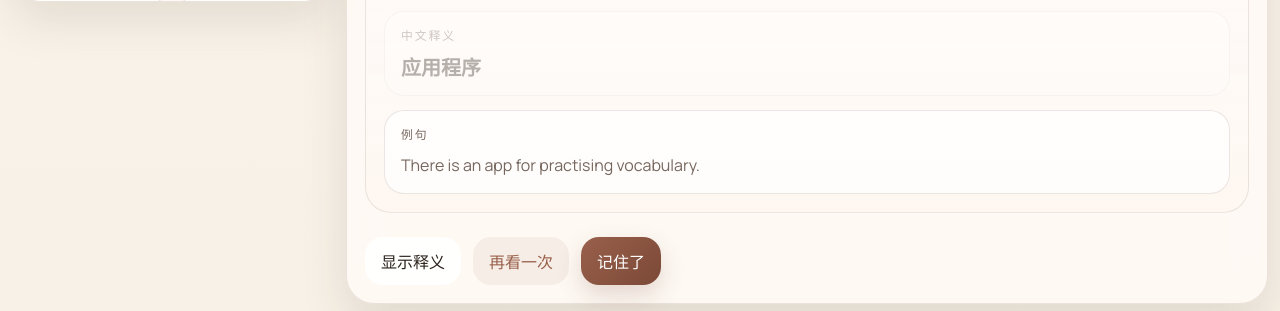
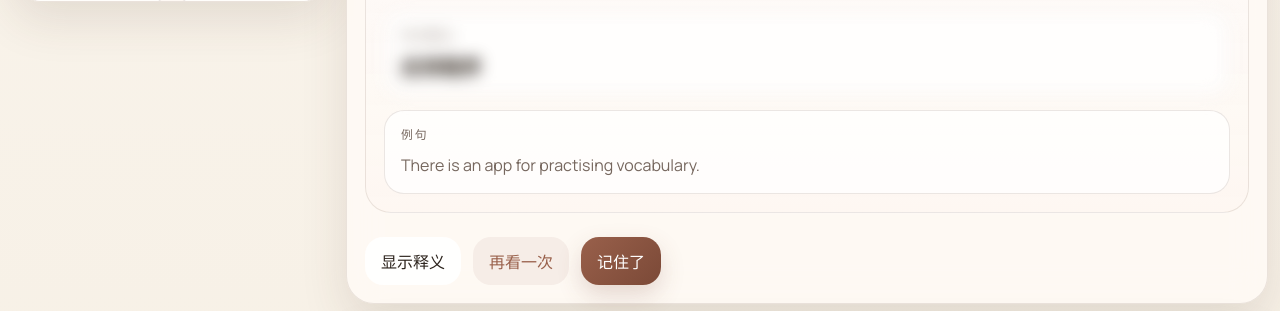
Before and after one commit to cswanghan/ket-online, a website: page public/vocab.html in a window 1280 px wide. Shown: the part 786-1097 px from the top of the page. Drawn offline with nearby package versions, Linux system fonts and the light colour scheme.

Commit message:
fix: use gaussian blur to hide dictation answer hints
Replace opacity-based dimming with CSS blur filter so answers
are truly unreadable until revealed.

```diff
--- a/public/vocab.html
+++ b/public/vocab.html
@@ -611,12 +611,14 @@
         }
 
         .meaning-card {
-            opacity: 0.34;
-            transition: opacity 0.16s ease;
+            filter: blur(8px);
+            transition: filter 0.24s ease;
+            user-select: none;
         }
 
         .meaning-card.reveal {
-            opacity: 1;
+            filter: blur(0);
+            user-select: auto;
         }
 
         .section-label {
```
